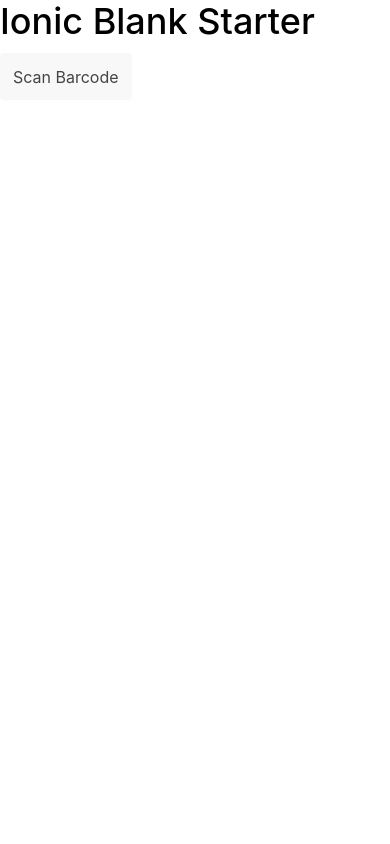
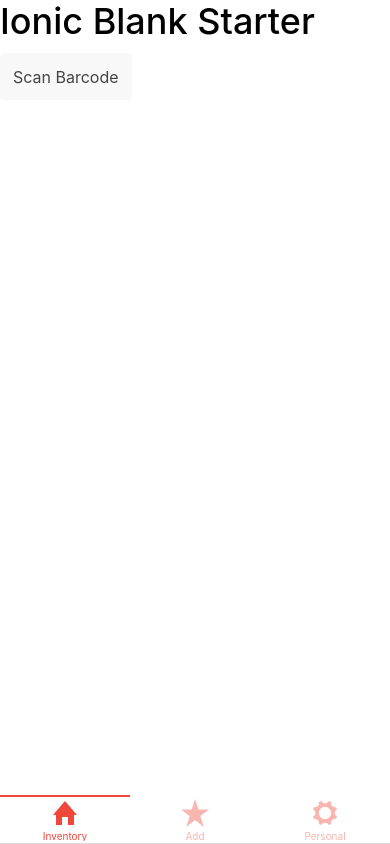
Before and after one commit to vaedprasad/HackBCA, a website: page MyKitchen/www/index.html in a window 390 px wide. Drawn offline with Linux system fonts and the light colour scheme; some packages are replaced by stand-ins of ours; files that its build step writes are made by us from their sources; files whose address does not match are found by name.

Commit message:
Added footer

```diff
--- a/MyKitchen/www/index.html
+++ b/MyKitchen/www/index.html
@@ -26,5 +26,21 @@
         </button>
       </ion-content>
     </ion-pane>
+    <div class="tabs-striped tabs-color-assertive">
+      <div class="tabs tabs-icon-top">
+        <a class="tab-item active" href="#">
+         <i class="icon ion-home"></i>
+          Inventory
+        </a>
+        <a class="tab-item" href="#">
+          <i class="icon ion-star"></i>
+          Add
+        </a>
+        <a class="tab-item" href="#">
+          <i class="icon ion-gear-a"></i>
+          Personal
+        </a>
+      </div>
+    </div>
   </body>
 </html>
```
